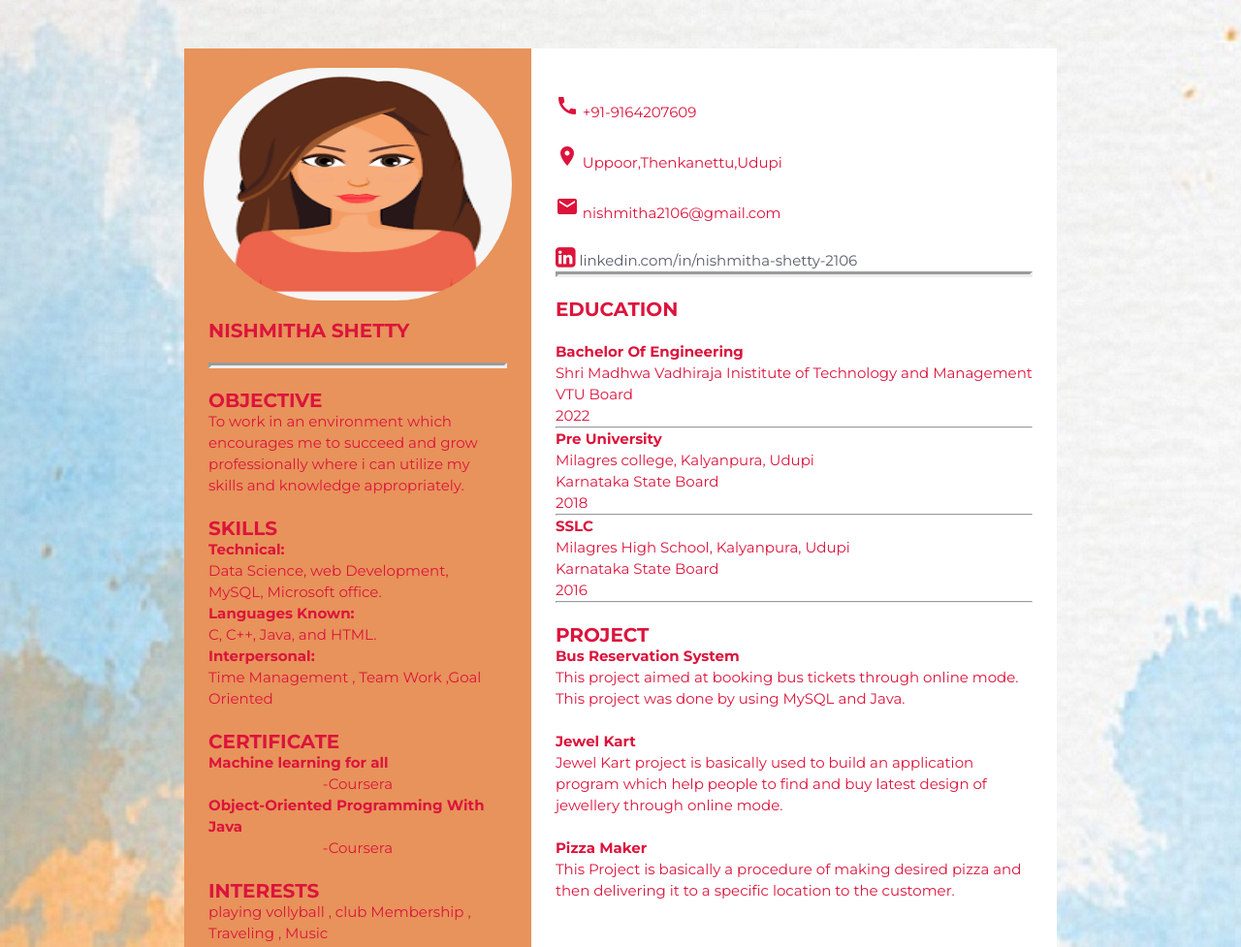
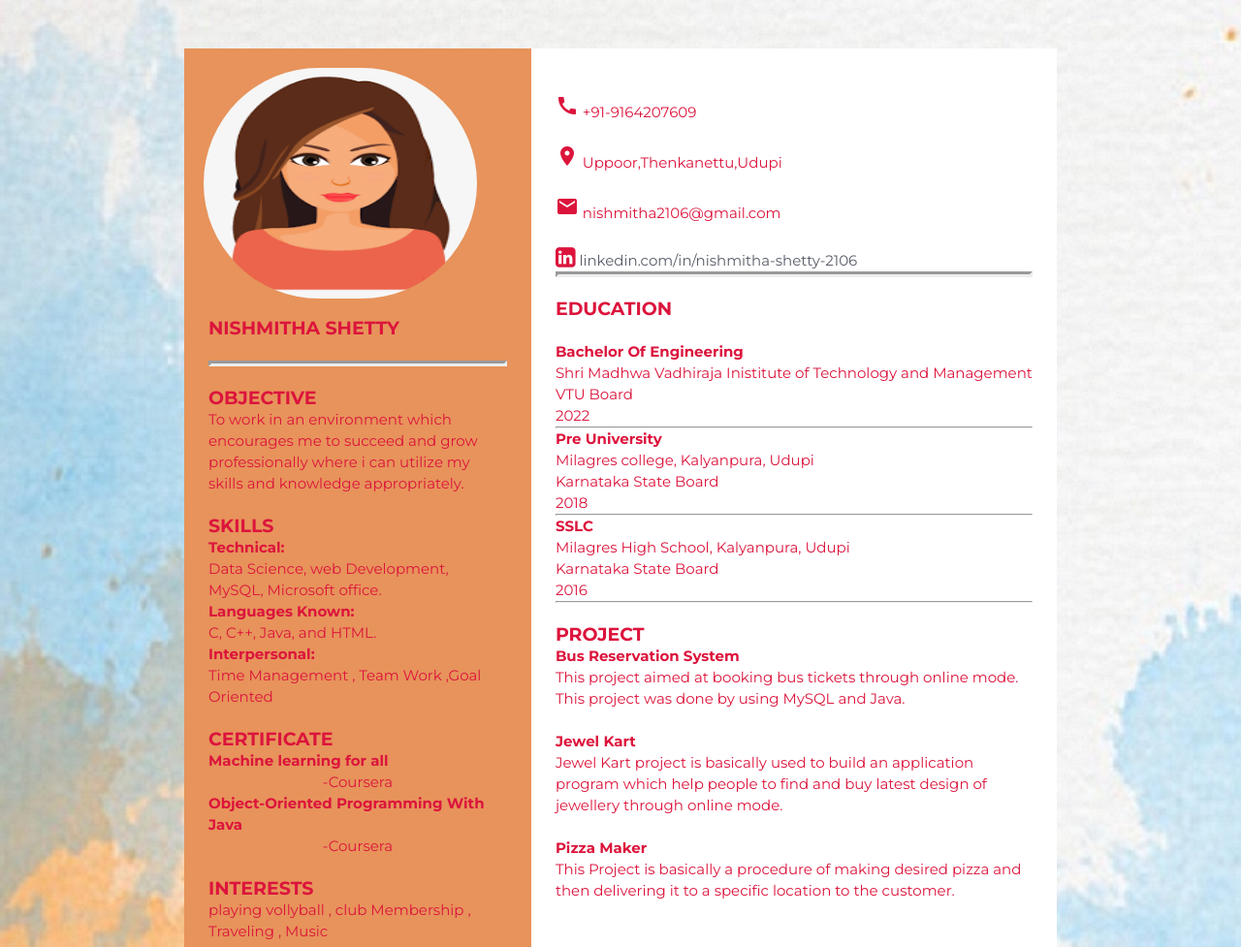
Before and after one commit to nishmtha2106/Resume, a plain HTML site: page index.html in a window 1280 px wide. Shown: the top 977 px of the page at 97% size. Drawn offline with Linux system fonts and the light colour scheme.

Commit message:
Update style.css

```diff
--- a/style.css
+++ b/style.css
@@ -16,12 +16,12 @@ body{
 }
 .bold{
     font-weight: 700;
-    font-size: 20px;
+    font-size: 19px;
     text-transform: uppercase;
 }
 .semi_bold{
-    font-weight: 500;
-    font-size: 16px;
+    font-weight: 600;
+    font-size: 15px;
 }
 .resume{
     width: 900px;
@@ -35,8 +35,8 @@ body{
 
 }
 .resume .resume_left .resume_profile{
-    width: 100%;
-    height: 280px;
+    width: 90%;
+    height: 278px;
 }
 .resume .resume_left .resume_profile img{
     width: 100%;
```
